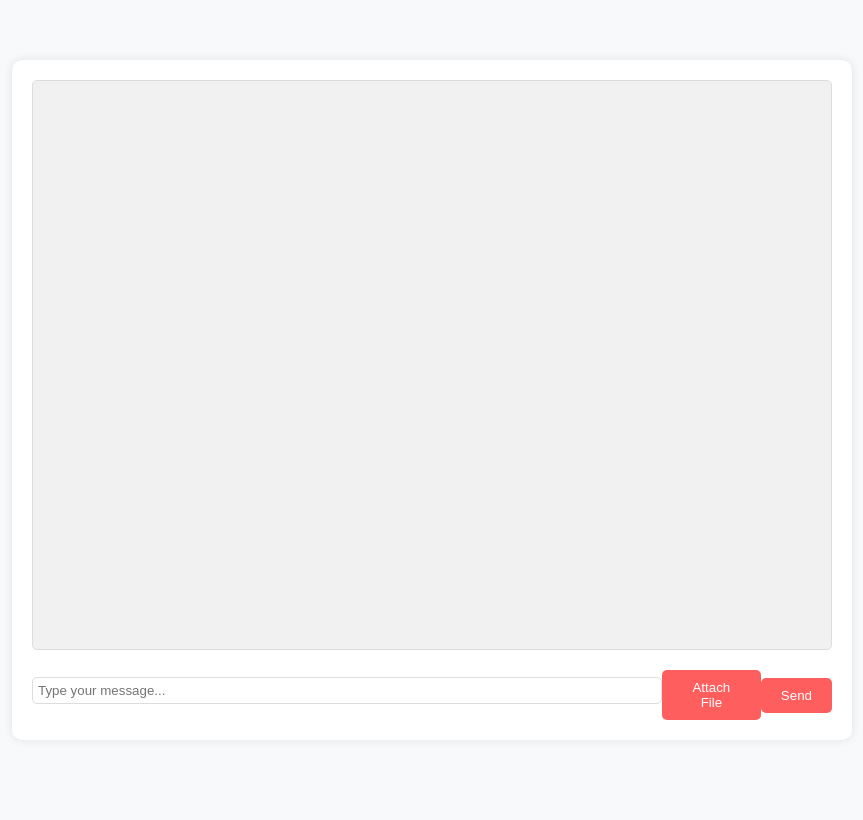
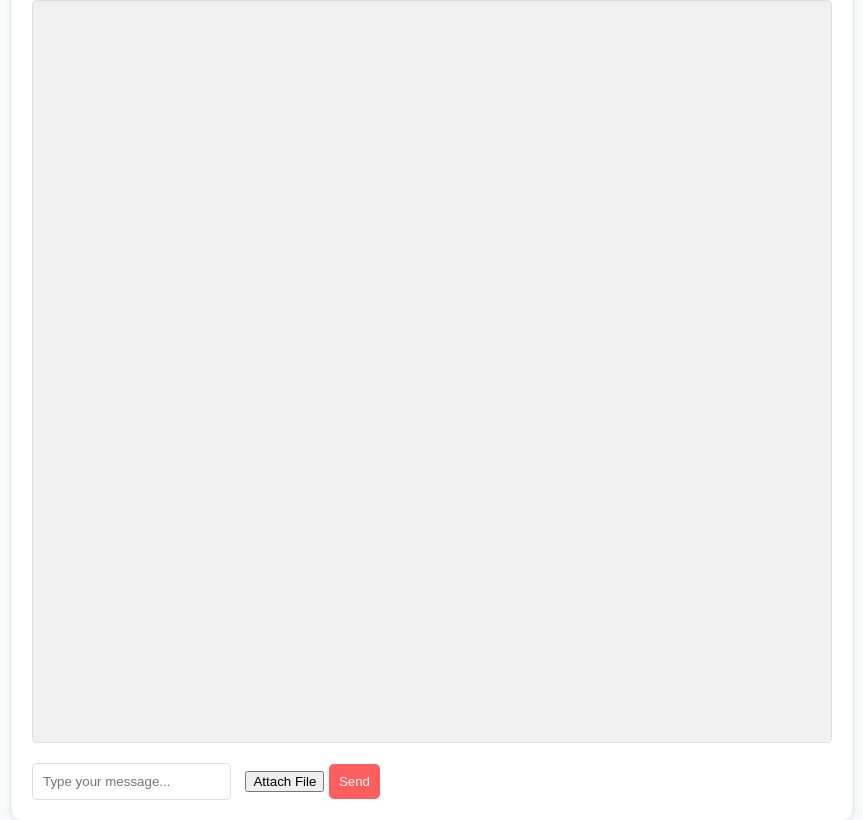
Before and after one commit to ikhgs/-Timage-reponse, a website: page public/index.html in a window 1280 px wide. Shown: the whole page, without its empty margins (208-1071 px from the left). Drawn offline with Linux system fonts and the light colour scheme.

Commit message:
Update styles.css

```diff
--- a/public/styles.css
+++ b/public/styles.css
@@ -11,36 +11,62 @@
 .chat-container {
     width: 100%;
     max-width: 800px;
-    height: 80vh;
+    height: 100vh;
+    display: flex;
+    flex-direction: column;
     background-color: #fff;
     padding: 20px;
     box-shadow: 0 0 10px rgba(0, 0, 0, 0.1);
     border-radius: 10px;
-    text-align: center;
-    display: flex;
-    flex-direction: column;
+    position: relative;
+}
+
+h1 {
+    color: #ff5e5e;
+    margin-bottom: 20px;
 }
 
 #chat-box {
     flex: 1;
     overflow-y: auto;
-    margin-bottom: 10px;
+    margin-bottom: 20px;
     padding: 10px;
     border: 1px solid #ddd;
     border-radius: 5px;
     background-color: #f1f1f1;
+    display: flex;
+    flex-direction: column;
+    align-items: flex-start;
+    text-align: left;
+}
+
+#response {
+    width: 100%;
+}
+
+form {
+    display: flex;
+    position: absolute;
+    bottom: 20px;
+    left: 20px;
+    right: 20px;
+    align-items: center;
 }
 
 #prompt-input {
-    width: calc(100% - 140px);
-    padding: 5px;
-    margin-bottom: 10px;
+    flex: 1;
+    padding: 10px;
+    margin-right: 10px;
     border-radius: 5px;
     border: 1px solid #ddd;
 }
 
-#send-button, #attach-button {
-    padding: 10px 20px;
+#file-input {
+    margin-right: 10px;
+}
+
+#send-button {
+    padding: 10px;
     background-color: #ff5e5e;
     color: #fff;
     border: none;
@@ -48,13 +74,6 @@
     cursor: pointer;
 }
 
-#send-button:hover, #attach-button:hover {
+#send-button:hover {
     background-color: #ff3d3d;
 }
-
-.input-container {
-    display: flex;
-    align-items: center;
-    justify-content: space-between;
-    margin-top: 10px;
-}
```
